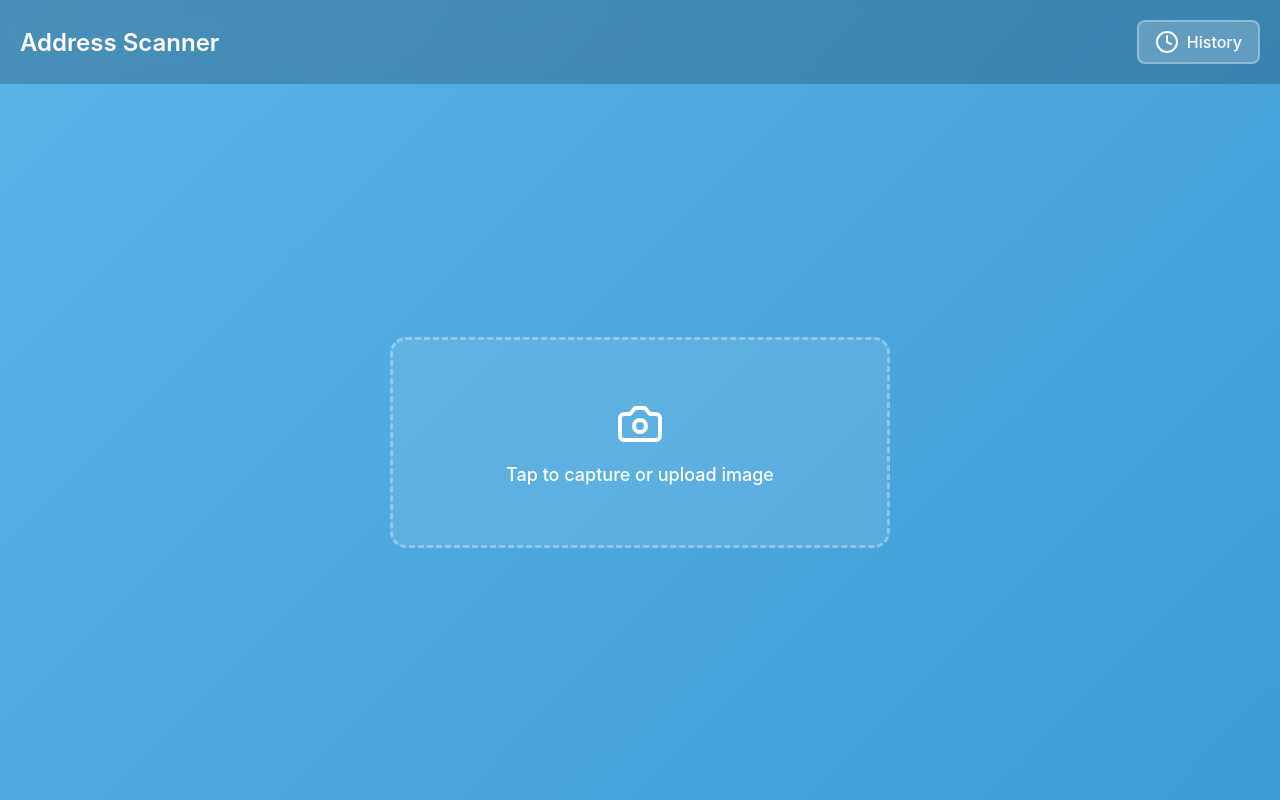
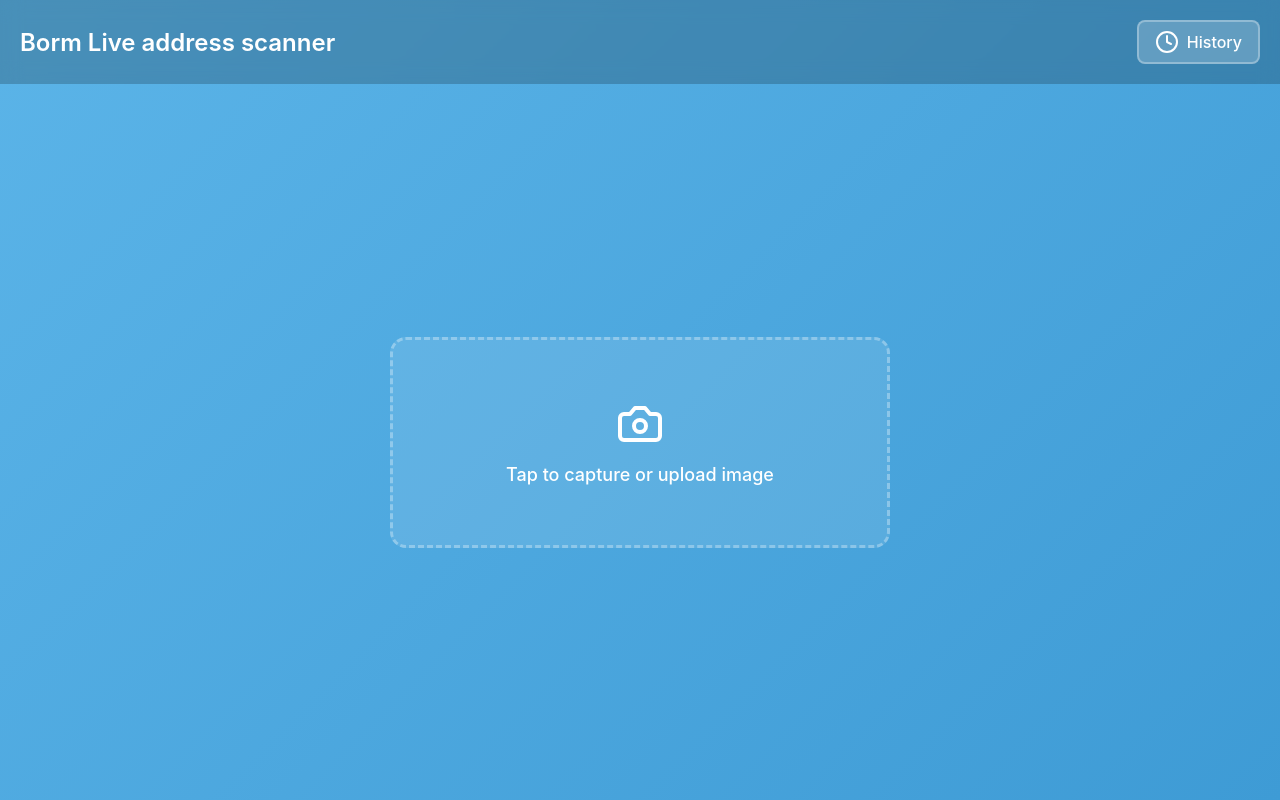
Before and after one commit to Guldo123/address-scanner, a Vue app: page / in a window 1280 px wide. Built offline with nearby package versions, Linux system fonts and the light colour scheme; no server answers.

Commit message:
Updated index.html

```diff
--- a/index.html
+++ b/index.html
@@ -4,7 +4,7 @@
     <meta charset="UTF-8" />
     <link rel="icon" type="image/png" href="/favicon.png" />
     <meta name="viewport" content="width=device-width, initial-scale=1.0" />
-    <title>Address Scanner</title>
+    <title>Borm Live address scanner</title>
   </head>
   <body>
     <div id="app"></div>
--- a/src/pages/History.vue
+++ b/src/pages/History.vue
@@ -4,7 +4,7 @@
       <router-link to="/" class="back-btn">
         <ArrowLeft :size="24" />
       </router-link>
-      <h1>Address History</h1>
+      <h1>Borm Live History</h1>
       <div style="width: 40px;"></div>
     </div>
 
--- a/src/pages/Scanner.vue
+++ b/src/pages/Scanner.vue
@@ -1,7 +1,7 @@
 <template>
   <div class="scanner-container">
     <div class="header">
-      <h1>Address Scanner</h1>
+      <h1>Borm Live address scanner</h1>
       <router-link to="/history" class="history-btn">
         <Clock :size="24" />
         <span>History</span>
```
